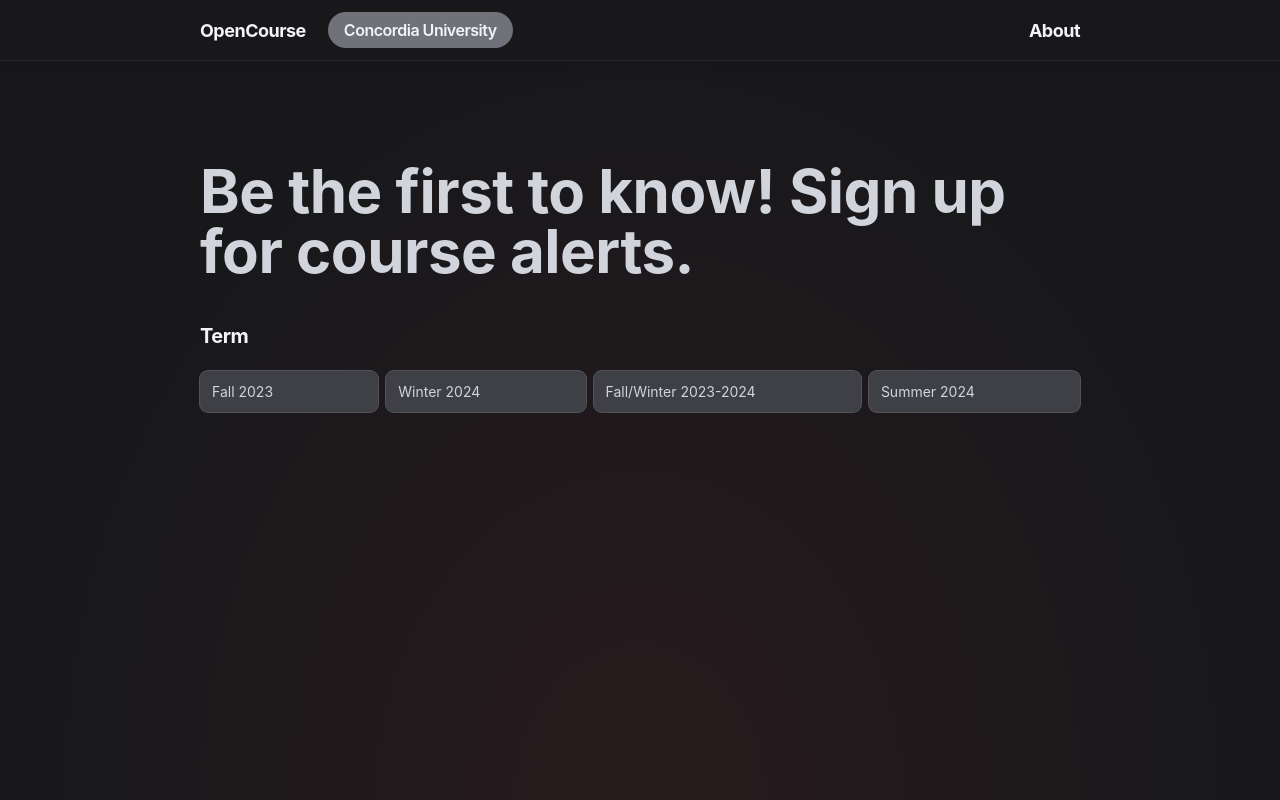
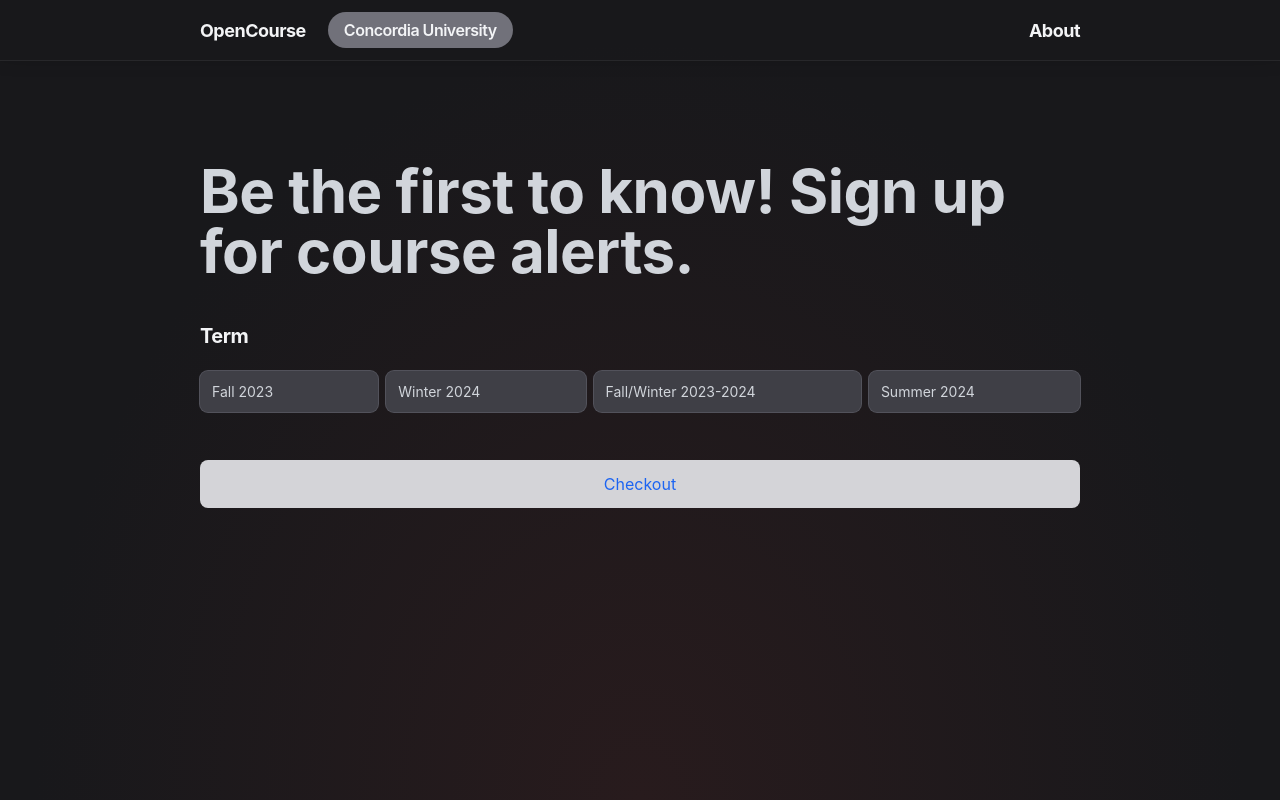
Before and after one commit to jateen67/open-course, a React (Vite) app in the folder OpenCourseSite/: page / in a window 1280 px wide. Built offline with nearby package versions, Linux system fonts and the light colour scheme.

Commit message:
starting input validation

```diff
--- a/OpenCourseSite/src/components/Form/Form.tsx
+++ b/OpenCourseSite/src/components/Form/Form.tsx
@@ -2,16 +2,22 @@ import { Fieldset } from "@headlessui/react";
 import { TermSelection, CourseSelection, SectionSelection, ContactForm } from "./sections";
 import FormStyles from "./Form.module.css";
 import { useFormContext } from "../../contexts";
+import { useOrderContext } from "../../contexts";
+import { Button } from "components/Button";
+import { useForm } from "react-hook-form"
 
 const Form = () => {
     const { selectedTerm, selectedCourses, selectedCheckboxes } = useFormContext();
+    const { handleSubmit } = useForm();
+    const onSubmit = (data) => console.log(data);
 
     return (
-        <Fieldset className={FormStyles.Content}>
+        <Fieldset className={FormStyles.Content} onSubmit={handleSubmit(onSubmit)}>
             <TermSelection />
             {selectedTerm && <CourseSelection />}
             {selectedCourses && <SectionSelection />}
             {selectedCheckboxes.length > 0 && <ContactForm />}
+            <Button />
         </Fieldset>
     );
 };
--- a/OpenCourseSite/src/components/Form/sections/ContactForm.tsx
+++ b/OpenCourseSite/src/components/Form/sections/ContactForm.tsx
@@ -1,6 +1,7 @@
 import ContactFormStyles from "./ContactForm.module.css"
 import { Field, Label, Input } from "@headlessui/react"
 import { useOrderContext } from "contexts";
+import { useForm } from "react-hook-form";
 
 const inputs = [
     {
```
